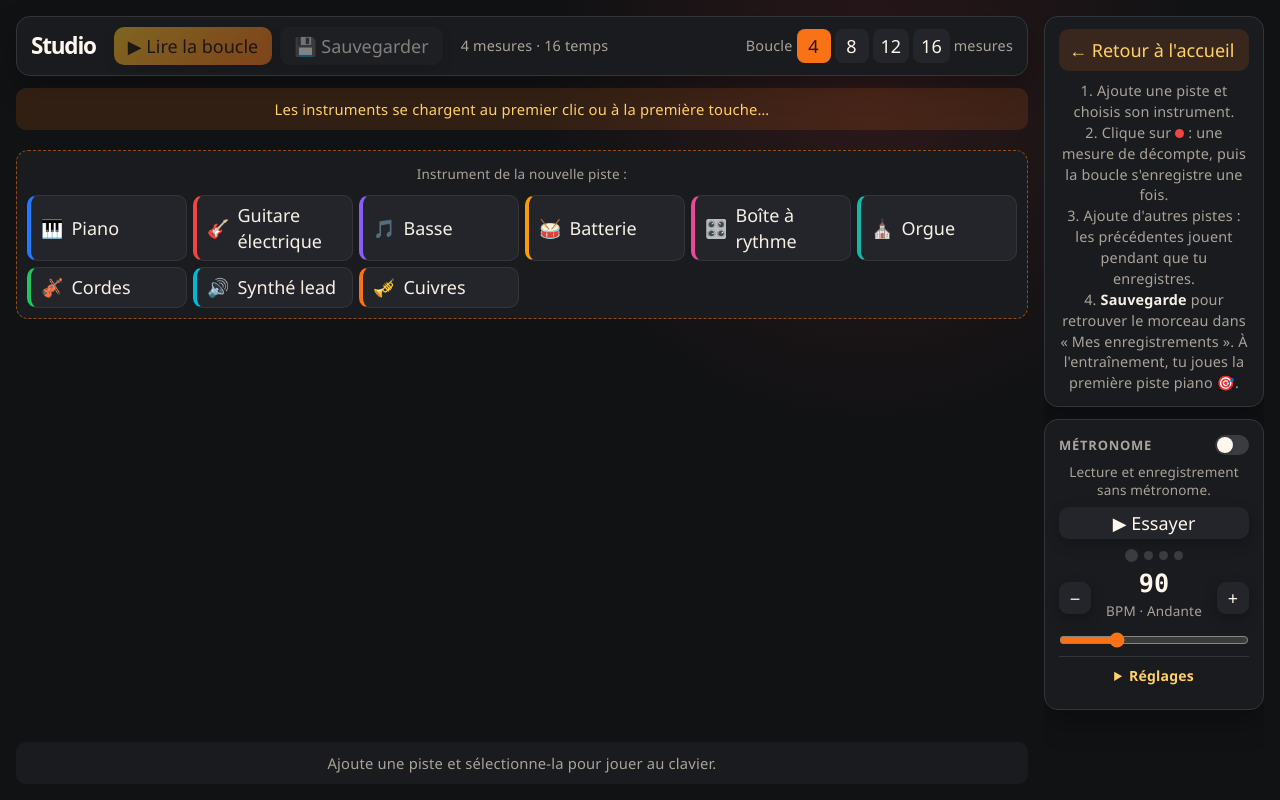
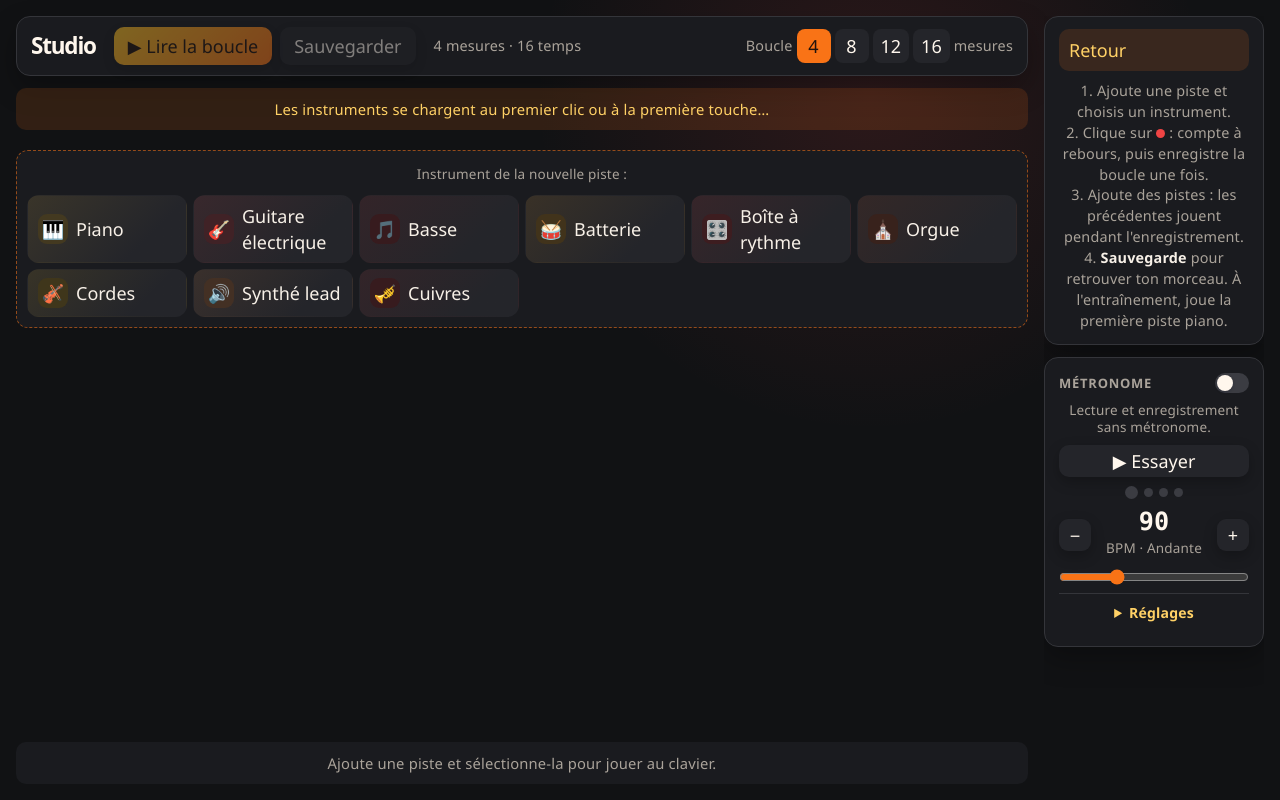
Before and after one commit to EtienneCou/Breachy, a React (Vite) app: page /studio in a window 1280 px wide. Built offline with nearby package versions, Linux system fonts and the light colour scheme.

Commit message:
Even more style updated

```diff
--- a/index.html
+++ b/index.html
@@ -4,7 +4,7 @@
     <meta charset="UTF-8" />
     <link rel="icon" type="image/svg+xml" href="/favicon.svg" />
     <meta name="viewport" content="width=device-width, initial-scale=1.0" />
-    <title>breachy</title>
+    <title>Reachy</title>
   </head>
   <body>
     <div id="root"></div>
--- a/src/Components/UserSongs.jsx
+++ b/src/Components/UserSongs.jsx
@@ -173,7 +173,7 @@ export default function UserSongs({
 function subtitleOf(song) {
   if (song.origin === "studio") {
     return song.practiceTrack
-      ? `Studio · 🎯 tu joues la ${song.practiceTrack.label.toLowerCase()}`
+      ? "Studio"
       : "Studio · pas de piste piano (écoute seulement)";
   }
   if (song.source === "recording") return `Mon enregistrement${song.tempo ? ` · ${song.tempo.bpm} BPM` : ""}`;
--- a/src/Components/piano/Piano.css
+++ b/src/Components/piano/Piano.css
@@ -72,7 +72,7 @@
 }
 .piano__key.is-white:last-child { border-right: 0; }
 .piano__key.is-white.is-active {
-  background: linear-gradient(180deg, var(--piano-accent-soft) 0%, #8ab8ff 70%, var(--piano-accent) 100%);
+  background: linear-gradient(180deg, var(--piano-accent-soft) 0%, color-mix(in srgb, var(--piano-accent) 55%, white) 70%, var(--piano-accent) 100%);
   box-shadow: inset 0 -2px 0 var(--piano-accent), 0 0 18px color-mix(in srgb, var(--piano-accent) 45%, transparent);
 }
 
@@ -85,8 +85,8 @@
   box-shadow: inset 0 -8px 0 #2a2a2f, 0 3px 5px rgba(11, 16, 38, 0.3);
 }
 .piano__key.is-black.is-active {
-  background: linear-gradient(180deg, #1d5fd1 0%, var(--piano-accent-deep) 100%);
-  box-shadow: inset 0 -3px 0 #0a3175, 0 0 18px color-mix(in srgb, var(--piano-accent) 50%, transparent);
+  background: linear-gradient(180deg, color-mix(in srgb, var(--piano-accent) 75%, black) 0%, var(--piano-accent-deep) 100%);
+  box-shadow: inset 0 -3px 0 var(--piano-accent-deep), 0 0 18px color-mix(in srgb, var(--piano-accent) 50%, transparent);
 }
 
 /* Retour visuel du jeu, en haut de la touche */
--- a/src/Components/studio/StudioSave.css
+++ b/src/Components/studio/StudioSave.css
@@ -31,7 +31,7 @@
 }
 .studio-save__input:focus { outline: 2px solid #fbbf24; outline-offset: 1px; border-color: transparent; }
 
-.studio-save__text { margin: 0; font-size: 0.85rem; line-height: 1.4; color: #f7f0e7; }
+.studio-save__text { margin: 0; font-size: 0.85rem; line-height: 1.4; color: #f7f0e7; text-align: left; }
 .studio-save__text strong { color: #ffd166; }
 .studio-save__text--warn { color: #fca5a5; }
 .studio-save__ok { margin: 0; font-weight: 800; color: #fbbf24; }
--- a/src/Components/studio/StudioSave.jsx
+++ b/src/Components/studio/StudioSave.jsx
@@ -62,13 +62,6 @@ export default function StudioSave({ studio, bpm, signature, onClose }) {
       {saved ? (
         <>
           <p className="studio-save__ok">✓ Sauvegardé dans « Mes enregistrements »</p>
-          <p className="studio-save__text">
-            {saved.practiceTrack ? (
-              <>🎯 À l'entraînement, tu joueras la <strong>{saved.practiceTrack.label}</strong>.</>
-            ) : (
-              'Pas de piste piano : tu pourras l\'écouter, mais pas t\'entraîner dessus.'
-            )}
-          </p>
           <div className="studio-save__buttons">
             <button type="button" className="studio-save__btn" onClick={() => navigate('/?onglet=enregistrements')}>
               Voir mes enregistrements
@@ -102,13 +95,13 @@ export default function StudioSave({ studio, bpm, signature, onClose }) {
           />
           <p className={`studio-save__text${practiceLabel ? '' : ' studio-save__text--warn'}`}>
             {practiceLabel ? (
-              <>🎯 À l'entraînement, tu joueras la <strong>{practiceLabel}</strong> (la première piste piano). Les autres pistes t'accompagneront.</>
+              <>À l'entraînement, tu joueras la <strong>{practiceLabel}</strong> (la première piste piano). Les autres pistes t'accompagneront.</>
             ) : (
               'Aucune piste piano : tu pourras écouter ce morceau, mais pas t\'entraîner dessus. Ajoute une piste piano pour pouvoir le jouer.'
             )}
           </p>
           <div className="studio-save__buttons">
-            <button type="submit" className="studio-save__btn studio-save__btn--main">💾 Sauvegarder</button>
+            <button type="submit" className="studio-save__btn studio-save__btn--main">Sauvegarder</button>
             <button type="button" className="studio-save__btn studio-save__btn--ghost" onClick={onClose}>Annuler</button>
           </div>
           {error && <p className="studio-save__error">{error}</p>}
--- a/src/Components/studio/TrackList.css
+++ b/src/Components/studio/TrackList.css
@@ -20,14 +20,13 @@
 .tracks__empty { margin: 0; color: #aaa39a; font-size: 0.85rem; }
 
 .track {
-  --track-color: #1f7bff;
+  --track-color: #f97316;
   display: grid;
   grid-template-columns: 170px minmax(0, 1fr) auto;
   align-items: center;
   gap: 10px;
   padding: 8px 10px;
   border: 1px solid #34353a;
-  border-left: 4px solid var(--track-color);
   border-radius: 12px;
   background: #1a1b1f;
   box-shadow: 0 8px 20px rgba(0, 0, 0, 0.22);
@@ -35,7 +34,6 @@
 }
 .track.is-selected {
   border-color: color-mix(in srgb, var(--track-color) 60%, #1a1b1f);
-  border-left-color: var(--track-color);
   background: color-mix(in srgb, var(--track-color) 10%, #1a1b1f);
   box-shadow: 0 8px 22px color-mix(in srgb, var(--track-color) 22%, transparent);
 }
@@ -168,23 +166,40 @@
   gap: 6px;
 }
 .tracks__instrument {
-  --track-color: #1f7bff;
+  --track-color: #f97316;
   display: flex;
   align-items: center;
   gap: 8px;
-  min-height: 40px;
-  padding: 6px 10px;
-  border: 1px solid #34353a;
-  border-left: 4px solid var(--track-color);
-  border-radius: 10px;
-  background: #24252a;
+  min-height: 48px;
+  padding: 7px 10px;
+  border: 1px solid transparent;
+  border-radius: 12px;
+  background: linear-gradient(135deg, color-mix(in srgb, var(--track-color) 10%, #24252a), #24252a 72%);
   color: #f7f0e7;
   font: 700 0.82rem/1.1 inherit;
   font-family: inherit;
   text-align: left;
   cursor: pointer;
+  transition: border-color 160ms ease, background 160ms ease, transform 160ms ease, box-shadow 160ms ease;
 }
-.tracks__instrument:hover { background: color-mix(in srgb, var(--track-color) 16%, #24252a); }
+.tracks__instrument-icon {
+  display: grid;
+  flex: 0 0 30px;
+  width: 30px;
+  height: 30px;
+  place-items: center;
+  border: 1px solid transparent;
+  border-radius: 9px;
+  background: color-mix(in srgb, var(--track-color) 18%, #1a1b1f);
+  color: color-mix(in srgb, var(--track-color) 62%, #fff7ed);
+  font-size: 1rem;
+}
+.tracks__instrument-label { min-width: 0; }
+.tracks__instrument:hover {
+  background: linear-gradient(135deg, color-mix(in srgb, var(--track-color) 19%, #24252a), #292a2f 72%);
+  box-shadow: 0 6px 16px color-mix(in srgb, var(--track-color) 14%, transparent);
+  transform: translateY(-1px);
+}
 .tracks__instrument:focus-visible { outline: 2px solid #fbbf24; outline-offset: 2px; }
 .tracks__cancel { justify-self: start; }
 
@@ -195,16 +210,5 @@
 
 @media (prefers-reduced-motion: reduce) {
   .track.is-recording .track__dot { animation: none; }
+  .tracks__instrument { transition: none; }
 }
-
-/* Piste jouée à l'entraînement : la première piste piano qui a des notes */
-.track__practice {
-  justify-self: start;
-  padding: 1px 7px;
-  border-radius: 999px;
-  background: rgba(249, 115, 22, 0.16);
-  color: #ffd166;
-  font-size: 0.68rem;
-  font-weight: 700;
-  white-space: nowrap;
-}
--- a/src/Components/studio/TrackList.jsx
+++ b/src/Components/studio/TrackList.jsx
@@ -1,7 +1,6 @@
 import { useState } from 'react'
 import { MAX_TRACKS, isAudible } from '../../hooks/useStudio.js'
 import { STUDIO_INSTRUMENTS, instrumentById } from './instruments.js'
-import { practiceTrackNumber } from '../../utils/studioToMidi.js'
 import './TrackList.css'
 
 /**
@@ -14,7 +13,6 @@ export default function TrackList({ studio, beatsPerMeasure, onRecord }) {
   const { tracks, selectedId, status, recordingId, loopBeats, position } = studio
   const busy = status !== 'stopped'
   const [adding, setAdding] = useState(tracks.length === 0)
-  const practiceNumber = practiceTrackNumber(tracks) // piste jouée à l'entraînement
 
   return (
     <section className="tracks" aria-label="Pistes">
@@ -38,11 +36,6 @@ export default function TrackList({ studio, beatsPerMeasure, onRecord }) {
                   <span className="track__title">
                     {index + 1}. {instrument.label}
                   </span>
-                  {practiceNumber === index + 1 && (
-                    <span className="track__practice" title="À l'entraînement, c'est cette piste que tu joues au piano">
-                      🎯 Jouée à l'entraînement
-                    </span>
-                  )}
                   {instrument.variants.length > 1 ? (
                     <select
                       className="track__variant"
@@ -149,7 +142,8 @@ export default function TrackList({ studio, beatsPerMeasure, onRecord }) {
                     setAdding(false)
                   }}
                 >
-                  <span aria-hidden="true">{i.icon}</span> {i.label}
+                  <span className="tracks__instrument-icon" aria-hidden="true">{i.icon}</span>
+                  <span className="tracks__instrument-label">{i.label}</span>
                 </button>
               ))}
             </div>
--- a/src/Components/studio/instruments.js
+++ b/src/Components/studio/instruments.js
@@ -2,7 +2,7 @@
 // ou un kit de batterie pour les percussions.
 
 export const STUDIO_INSTRUMENTS = [
-  { id: 'piano', label: 'Piano', icon: '🎹', color: '#1f7bff', octave: 4, variants: [{ id: 'grand', label: 'Piano à queue', program: 0 }] },
+  { id: 'piano', label: 'Piano', icon: '🎹', color: '#fbbf24', octave: 4, variants: [{ id: 'grand', label: 'Piano à queue', program: 0 }] },
   {
     id: 'guitar',
     label: 'Guitare électrique',
@@ -22,7 +22,7 @@ export const STUDIO_INSTRUMENTS = [
     id: 'bass',
     label: 'Basse',
     icon: '🎵',
-    color: '#8b5cf6',
+    color: '#b91c1c',
     octave: 2,
     variants: [
       { id: 'electric', label: 'Électrique', program: 33 },
@@ -34,17 +34,17 @@ export const STUDIO_INSTRUMENTS = [
     id: 'drum-machine',
     label: 'Boîte à rythme',
     icon: '🎛️',
-    color: '#ec4899',
+    color: '#dc2626',
     drums: true,
     variants: [
       { id: '808', label: 'TR-808 / 909', program: 25 },
       { id: 'electronic', label: 'Électronique', program: 24 },
     ],
   },
-  { id: 'organ', label: 'Orgue', icon: '⛪', color: '#14b8a6', octave: 4, variants: [{ id: 'drawbar', label: 'Orgue électrique', program: 16 }, { id: 'rock', label: 'Orgue rock', program: 18 }] },
-  { id: 'strings', label: 'Cordes', icon: '🎻', color: '#22c55e', octave: 4, variants: [{ id: 'ensemble', label: 'Ensemble de cordes', program: 48 }] },
-  { id: 'lead', label: 'Synthé lead', icon: '🔊', color: '#06b6d4', octave: 4, variants: [{ id: 'saw', label: 'Dent de scie', program: 81 }, { id: 'square', label: 'Carré', program: 80 }] },
-  { id: 'brass', label: 'Cuivres', icon: '🎺', color: '#f97316', octave: 4, variants: [{ id: 'section', label: 'Section de cuivres', program: 61 }] },
+  { id: 'organ', label: 'Orgue', icon: '⛪', color: '#c2410c', octave: 4, variants: [{ id: 'drawbar', label: 'Orgue électrique', program: 16 }, { id: 'rock', label: 'Orgue rock', program: 18 }] },
+  { id: 'strings', label: 'Cordes', icon: '🎻', color: '#eab308', octave: 4, variants: [{ id: 'ensemble', label: 'Ensemble de cordes', program: 48 }] },
+  { id: 'lead', label: 'Synthé lead', icon: '🔊', color: '#fb923c', octave: 4, variants: [{ id: 'saw', label: 'Dent de scie', program: 81 }, { id: 'square', label: 'Carré', program: 80 }] },
+  { id: 'brass', label: 'Cuivres', icon: '🎺', color: '#b91c1c', octave: 4, variants: [{ id: 'section', label: 'Section de cuivres', program: 61 }] },
 ]
 
 export const instrumentById = (id) => STUDIO_INSTRUMENTS.find((i) => i.id === id) ?? STUDIO_INSTRUMENTS[0]
--- a/src/Pages/Homepage/Homepage.jsx
+++ b/src/Pages/Homepage/Homepage.jsx
@@ -1887,7 +1887,7 @@ export default function SongsPage() {
 
           <div
 
-            className="modal-overlay"
+            className="modal-overlay songs-upload-modal"
 
             onClick={() => setIsUploadOpen(false)}
 
@@ -1895,7 +1895,7 @@ export default function SongsPage() {
 
             <div
 
-              className="modal-content"
+              className="modal-content songs-upload-modal__content"
 
               onClick={(e) => e.stopPropagation()}
 
--- a/src/Pages/StudioPage.css
+++ b/src/Pages/StudioPage.css
@@ -142,7 +142,6 @@
   display: grid;
   gap: 6px;
   padding: 8px 10px 10px;
-  border-top: 4px solid var(--track-color);
   border-radius: 14px;
 }
 .studio__keyboard-bar {
@@ -156,6 +155,8 @@
 .studio__piano {
   --piano-height: clamp(130px, 22vh, 210px);
   --piano-accent: var(--track-color);
+  --piano-accent-soft: color-mix(in srgb, var(--track-color) 28%, white);
+  --piano-accent-deep: color-mix(in srgb, var(--track-color) 62%, black);
   --piano-lane-line: #2a2b30;
 }
 
--- a/src/Pages/StudioPage.jsx
+++ b/src/Pages/StudioPage.jsx
@@ -105,7 +105,7 @@ export default function StudioPage() {
                 disabled={!hasNotes || saving}
                 title="Ranger le morceau dans « Mes enregistrements », pour l'écouter ou t'entraîner dessus"
               >
-                💾 Sauvegarder
+                Sauvegarder
               </button>
             )}
             {studio.canUndo && (
@@ -167,13 +167,13 @@ export default function StudioPage() {
       <aside className="studio__side">
         <section className="studio__card">
           <button type="button" className="studio__back" onClick={() => navigate('/')}>
-            ← Retour à l'accueil
+            Retour
           </button>
           <p className="studio__muted studio__help">
-            1. Ajoute une piste et choisis son instrument.<br />
-            2. Clique sur <span className="studio__dot" aria-hidden="true" /> : une mesure de décompte, puis la boucle s'enregistre une fois.<br />
-            3. Ajoute d'autres pistes : les précédentes jouent pendant que tu enregistres.<br />
-            4. <strong>Sauvegarde</strong> pour retrouver le morceau dans « Mes enregistrements ». À l'entraînement, tu joues la première piste piano 🎯.
+            1. Ajoute une piste et choisis un instrument.<br />
+            2. Clique sur <span className="studio__dot" aria-hidden="true" /> : compte à rebours, puis enregistre la boucle une fois.<br />
+            3. Ajoute des pistes : les précédentes jouent pendant l'enregistrement.<br />
+            4. <strong>Sauvegarde</strong> pour retrouver ton morceau. À l'entraînement, joue la première piste piano.
           </p>
         </section>
         <Metronome metronome={metronome} locked={busy} signatureLocked={hasNotes} hints={METRONOME_HINTS} />
```
Also changed, not shown: src/Pages/Homepage/Homepage-style.css (+56 -0 lines).
